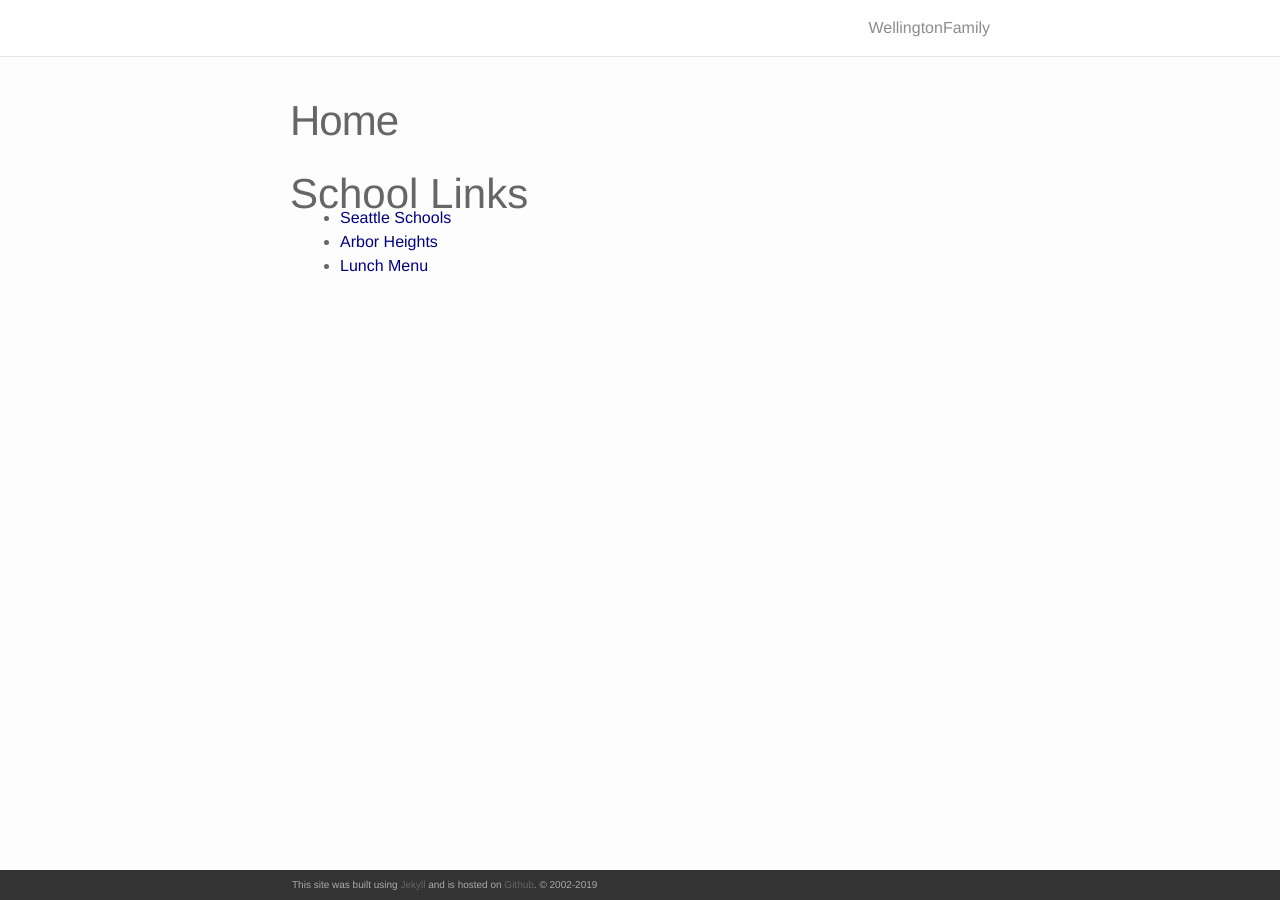
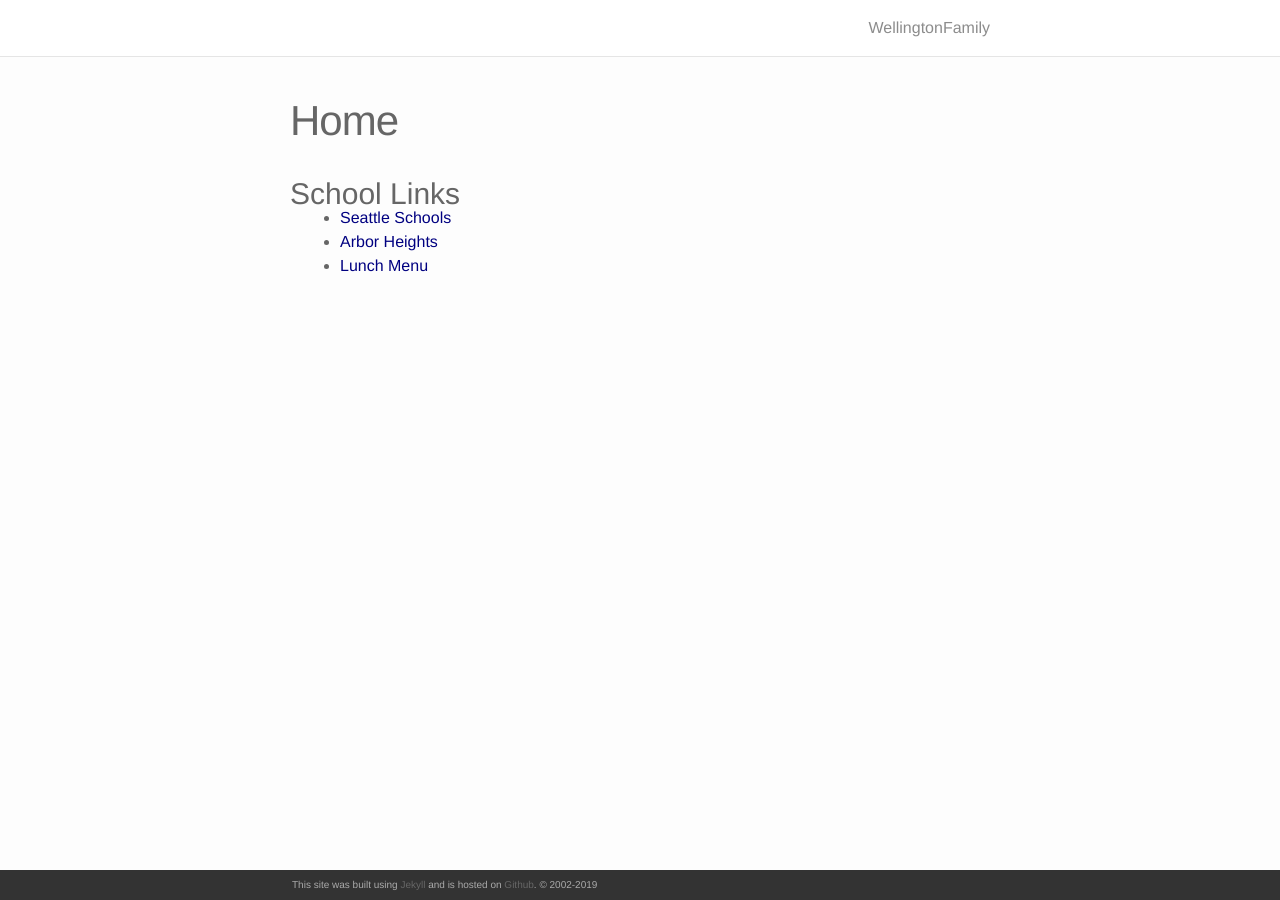
Before and after one commit to WellingtonFamily/wellingtonfamily.github.com, a Jekyll site: the page built from home.md, in a window 1280 px wide. Built offline with Jekyll 4.4.1, drawn with Linux system fonts in a browser that asks for light colours; nearby versions of some CDN libraries.

Commit message:
betterer

```diff
--- a/home.md
+++ b/home.md
@@ -5,7 +5,7 @@ title: Home
 nav: false
 ---
 
-## School Links
+### School Links
 
 - [Seattle Schools](https://www.seattleschools.org)
 - [Arbor Heights](https://arborheightses.seattleschools.org)
```
